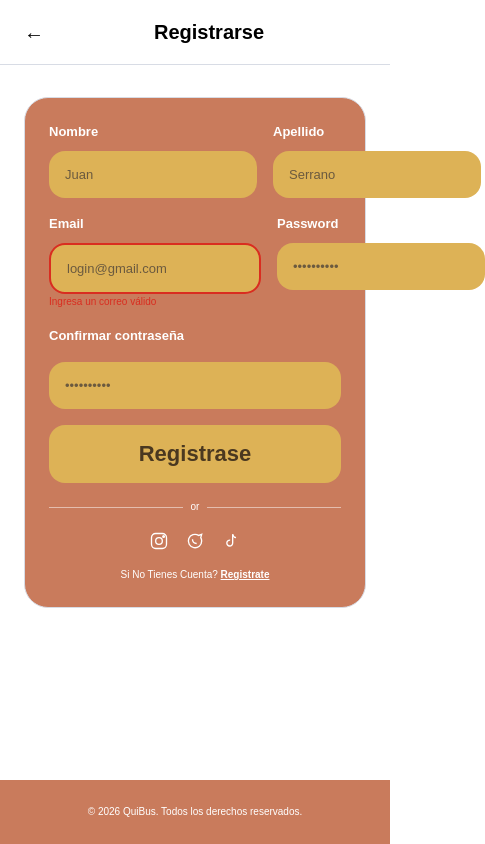
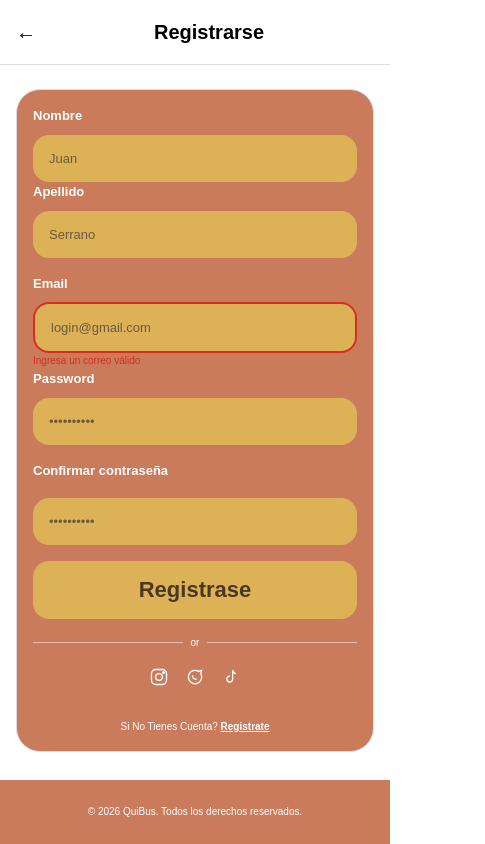
Before and after one commit to IPablo07/quibus-app, a plain HTML site: page pages/registro.html in a window 390 px wide. Shown: the whole page, 485 px wide, since content can reach past the window. Drawn offline with Linux system fonts and the light colour scheme.

Commit message:
Implementacion de media query para correguir problema de responsive en pantallas de login y registro

```diff
--- a/css/styles.css
+++ b/css/styles.css
@@ -344,6 +344,7 @@ footer p {
 .registro-link {
   font-size: var(--font-caption);
   margin: 0;
+  margin-top: var(--space-sm);
   color: #ffffff;
 }
 
@@ -398,3 +399,35 @@ footer p {
   gap: var(--space-xs);
   flex: 1;
 }
+/* ============================================
+   RESPONSIVE - Pantallas pequeñas (celular)
+   ============================================ */
+@media (max-width: 768px) {
+  .login-main {
+    padding: var(--space-sm);
+    padding-top: var(--space-md);
+  }
+
+  .login-card {
+    max-width: 100%;
+    padding: var(--space-sm);
+  }
+
+  .registro-card {
+    max-width: 100%;
+  }
+
+  .form-row {
+    flex-direction: column;
+    gap: 0;
+  }
+
+  .login-header {
+    padding: var(--space-sm);
+  }
+
+  .login-header h1,
+  .login-header img {
+    height: auto;
+  }
+}
```
